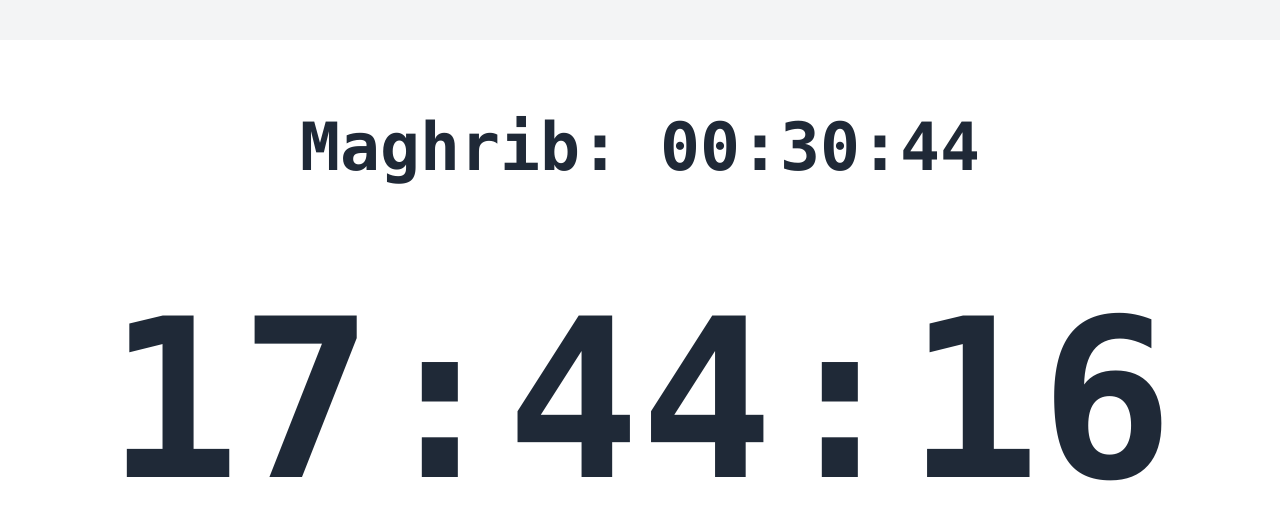
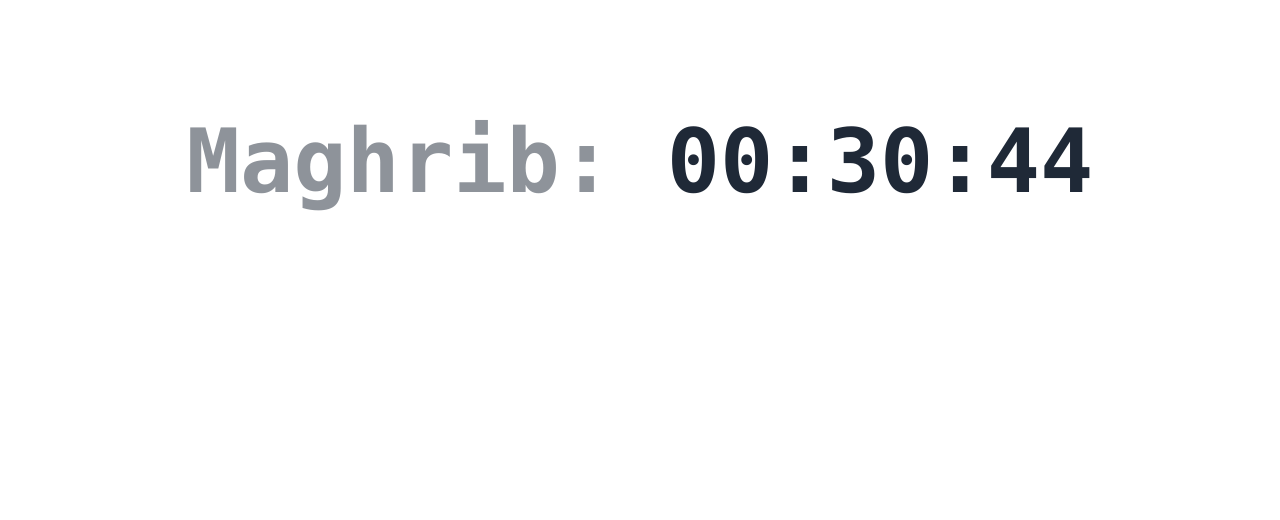
Before and after one commit to dendyaziz/hourglass, a Nuxt app: page /index.client in a window 1280 px wide. Shown: the top 520 px of the page. Built offline with nearby package versions, Linux system fonts and the light colour scheme.

Commit message:
init(prayer-time): dark mode

```diff
--- a/app.vue
+++ b/app.vue
@@ -2,7 +2,7 @@
 </script>
 
 <template>
-  <Html data-theme="light" />
+  <Html data-theme="dark" />
 
   <NuxtLayout>
     <NuxtPage />
--- a/components/PrayerCountDown.vue
+++ b/components/PrayerCountDown.vue
@@ -182,7 +182,7 @@ onUnmounted(() => {
 <template>
   <span><span
     id="prayer-name"
-    class="capitalize"
+    class="capitalize opacity-50"
   >Loading...</span><span id="prayer-count-down" /></span>
 </template>
 
--- a/helper/index.ts
+++ b/helper/index.ts
@@ -1,7 +1,8 @@
 export function getNow(): Date {
   const now = new Date()
-  // now.setHours(now.getHours() + 3)
-  // now.setMinutes(now.getMinutes() + 3)
+  // now.setHours(now.getHours() + 18)
+  // now.setMinutes(now.getMinutes() + 1)
+  // now.setSeconds(now.getSeconds() + 25)
   return now
 }
 
--- a/pages/index.client.vue
+++ b/pages/index.client.vue
@@ -87,18 +87,18 @@ onBeforeUnmount(() => {
 </script>
 
 <template>
-  <div class="h-dvh content-center bg-base-content/5">
+  <div class="h-dvh content-center bg-base-100">
     <div
       id="clock-container"
-      class="relative aspect-[16/9] mx-auto max-h-dvh flex flex-col justify-center items-center bg-base-100 text-[132px]"
+      class="relative aspect-[16/9] mx-auto max-h-dvh flex flex-col justify-center items-center text-[132px]"
       :style="{ fontSize: `${fontSize}px` }"
     >
-      <div class="absolute left-1/2 top-[15%] -translate-x-1/2 -translate-y-1/2 font-mono font-semibold text-[0.3em] truncate max-w-full">
+      <div class="absolute left-1/2 top-[17%] -translate-x-1/2 -translate-y-1/2 font-mono font-semibold text-[0.4em] truncate max-w-full">
         <PrayerCountDown />
       </div>
       <div
         id="time"
-        class="font-mono font-bold text-[1em] truncate max-w-full"
+        class="font-mono font-bold text-[1em] truncate max-w-full text-white"
       >
         {{ initialTimeString }}
       </div>
```
